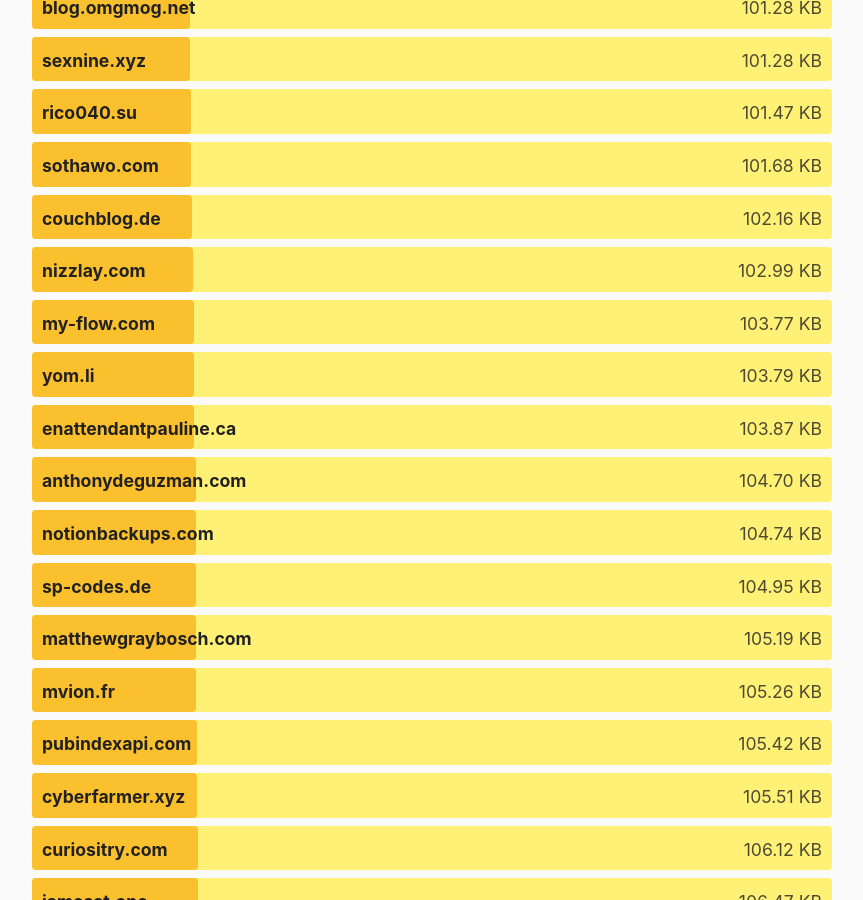
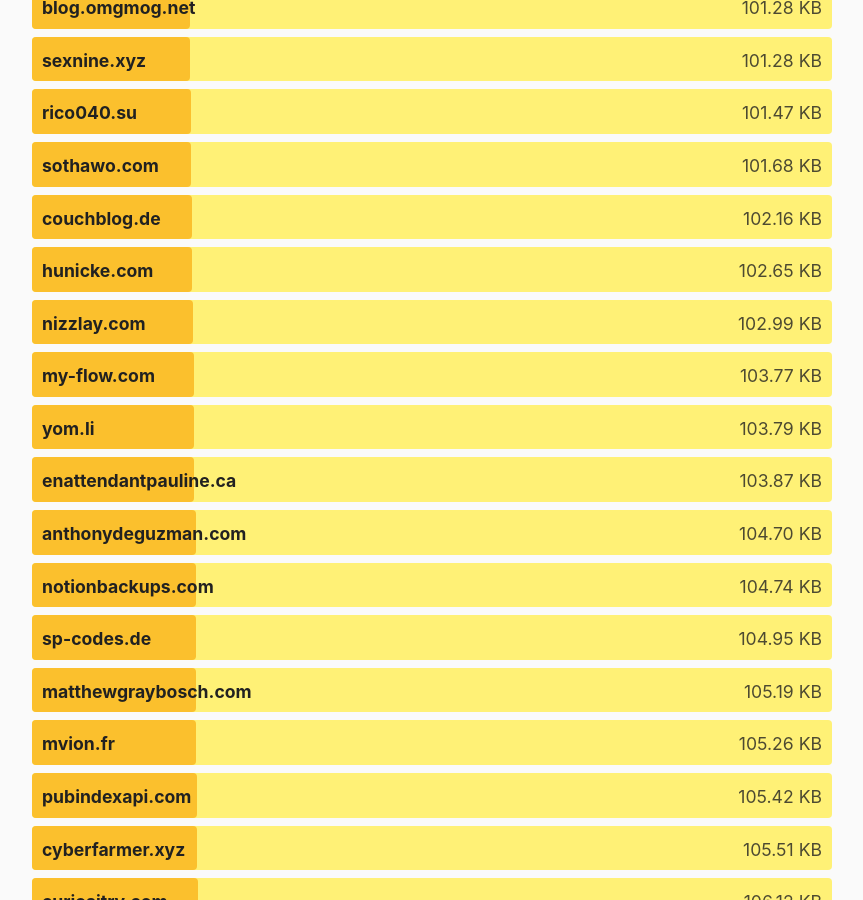
Before and after one commit to kevquirk/512kb.club, a Jekyll site: the page built from index.md, in a window 1280 px wide and 900 px high, scrolled down 26522 px. Shown: the whole window, without its empty margins (208-1071 px from the left). Built offline with Jekyll 4.4.1, drawn with Linux system fonts in a browser that asks for light colours.

Commit message:
Add hunicke.com to sites.yml

```diff
--- a/_data/sites.yml
+++ b/_data/sites.yml
@@ -4482,3 +4482,8 @@
   url: https://zwieratko.sk/
   size: 30.94
   last_checked: 2025-05-18
+
+- domain: hunicke.com
+  url: https://hunicke.com/
+  size: 102.65
+  last_checked: 2025-09-21
```
